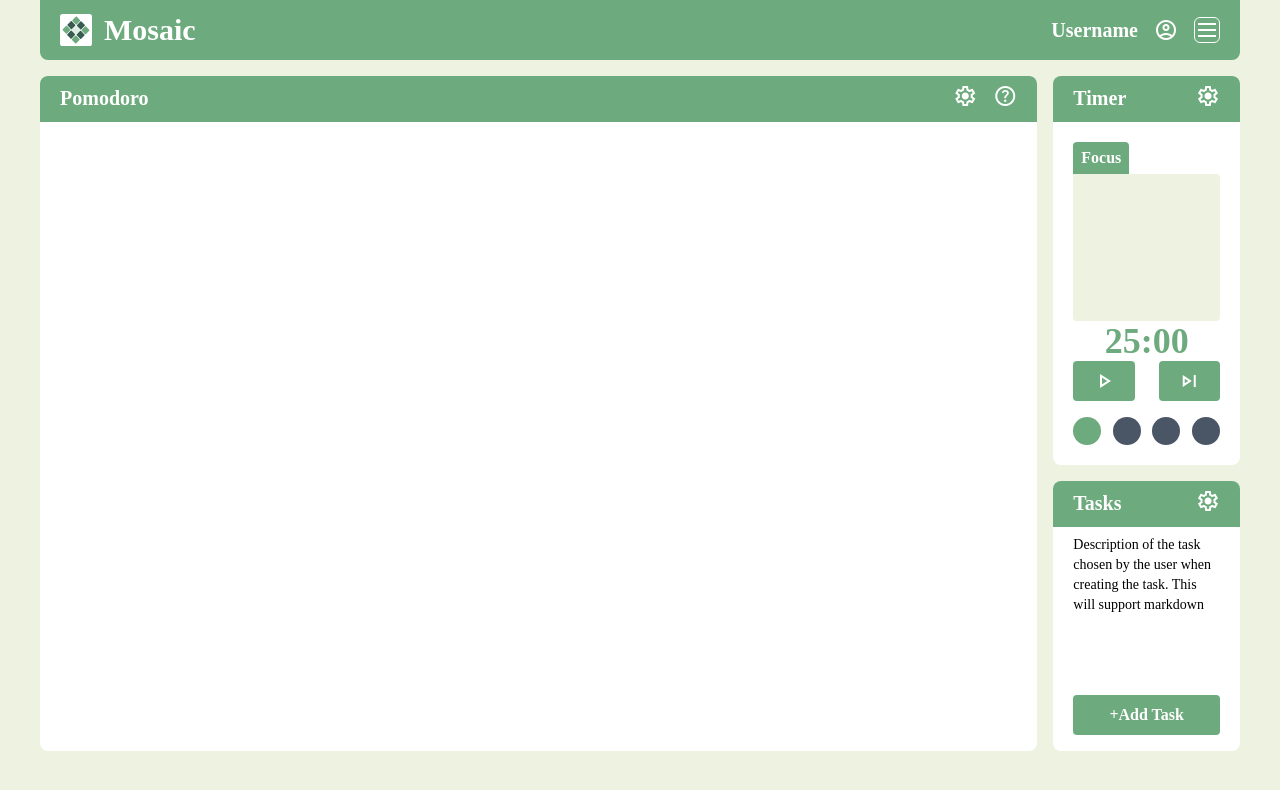
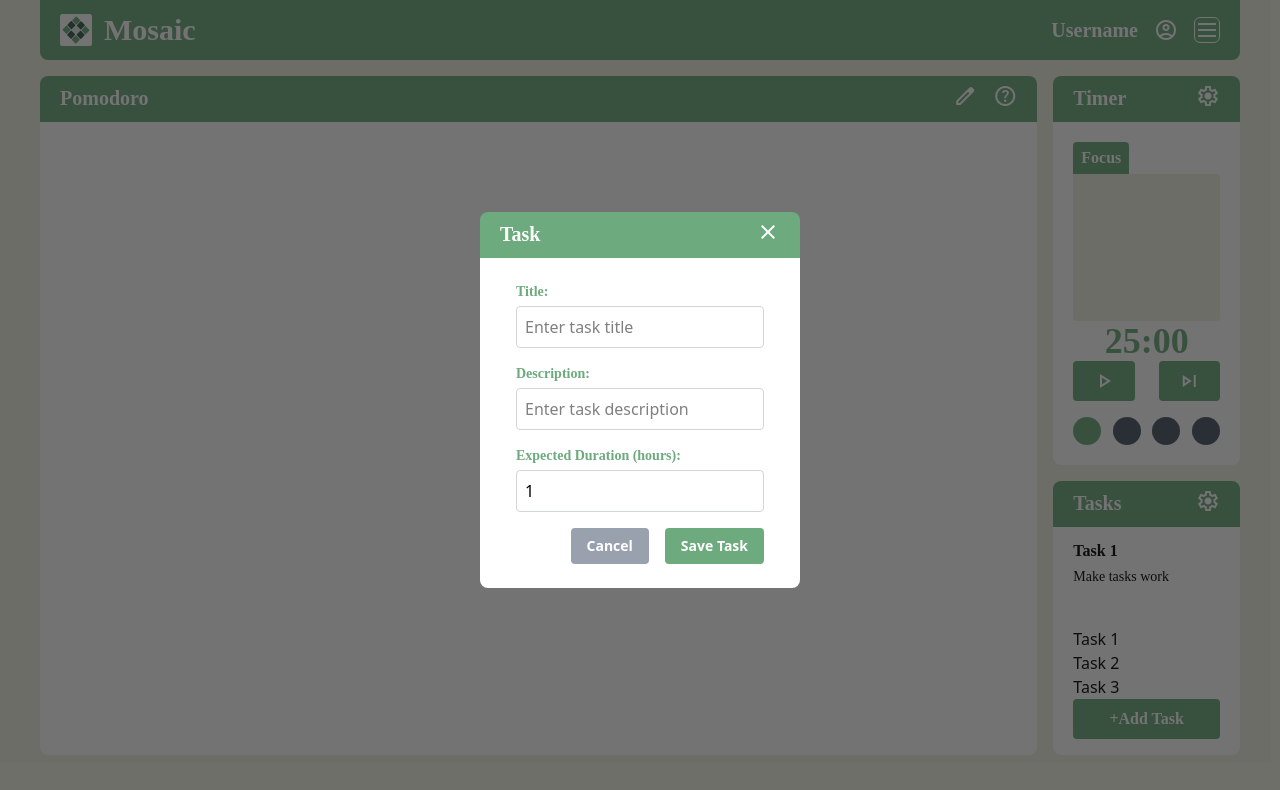
Before and after one commit to Gabriel-S-Paiva/mosaic, a Vue app: page / in a window 1280 px wide. Both pictures are taken after a click on the button "+Add Task". Shown: the top 790 px of the page. Built offline with nearby package versions, Linux system fonts and the light colour scheme.

Commit message:
TOFIX: changing the timer settings breaks the timer Refactor Sandbox, Tasks, and Timer components; update Sandbox to remove settings modal and implement edit functionality; enhance Tasks with task management features and add task modal; improve Timer settings form for better user experience.

```diff
--- a/src/components/Sandbox.vue
+++ b/src/components/Sandbox.vue
@@ -2,11 +2,11 @@
 import { ref } from 'vue';
 import Modal from "./Modal.vue";
 
-const isSettingsOpen = ref(false);
+const editMode = ref(false);
 const isHelpOpen = ref(false);
 
-const openSettings = () => {
-    isSettingsOpen.value = true;
+const startEdit = () => {
+    editMode.value = true
 };
 const openHelp = () => {
     isHelpOpen.value = true;
@@ -20,8 +20,8 @@ const openHelp = () => {
                 Pomodoro
             </h2>
             <div class="flex gap-4">
-                <button @click="openSettings">
-                    <span class="material-symbols-outlined text-white">settings</span>
+                <button @click="startEdit">
+                    <span class="material-symbols-outlined text-white">edit</span>
                 </button>
                 <button @click="openHelp">
                     <span class="material-symbols-outlined text-white">help</span>
@@ -35,9 +35,4 @@ const openHelp = () => {
     <Modal v-if="isHelpOpen" :title="'Help'" @close="isHelpOpen = false">
         <p>hello im help</p>
     </Modal>
-    <Modal v-if="isSettingsOpen" :title="'Settings'" @close="isSettingsOpen = false">
-        <form>
-
-        </form>
-    </Modal>
 </template>
--- a/src/components/Tasks.vue
+++ b/src/components/Tasks.vue
@@ -1,5 +1,45 @@
 <script setup lang="ts">
+import { ref } from 'vue'
+import Modal from './Modal.vue'
 
+const settingsModal = ref(false)
+const addTaskModal = ref(false)
+const tasks = [
+  {
+    title: 'Task 1',
+    description:'Make tasks work',
+    finished:false,
+    time:1,
+    estimatedTime:4
+  },
+  {
+    title: 'Task 2',
+    description:String,
+    finished:Boolean,
+    time:Number,
+    investedTime:Number
+  },
+  {
+    title: 'Task 3',
+    description:String,
+    finished:Boolean,
+    time:Number,
+    investedTime:Number
+  }
+]
+const newTask = {
+  title:null,
+  description:null,
+  finished:false,
+  time:0,
+  estimatedTime:1
+}
+const openSettings = () => {
+  settingsModal.value = true;
+}
+const openAddTask = () => {
+  addTaskModal.value = true;
+}
 </script>
 <template>
   <div class="px-5 py-2 bg-primary rounded-t-lg flex justify-between">
@@ -7,24 +47,80 @@
         Tasks
     </h2>
     <div class="flex gap-4">
-        <button @click="">
+        <button @click="openSettings">
             <span class="material-symbols-outlined text-white">settings</span>
         </button>
     </div>
   </div>
   <div class="px-5 py-2">
+    <h3 class="text-base font-bold font-['Switzer'] py-1">
+      {{ tasks[0].title }}
+    </h3>
     <p class="text-sm font-normal font-['Switzer']">
-      <!-- Delete Content after -->
-      Description of the task chosen by the user when creating the task. This will support markdown
+      {{ tasks[0].description }}
     </p>
     <div class="p-5 relative">
       <!--  Progress Bar -->
     </div>
-    <div class="p-5">
-        <ul> <!-- v-for="value in source" -->
-        <!-- Subtasks -->
+    <div>
+        <ul>
+          <li  v-for="task in tasks">
+            {{ task.title }}
+          </li>
         </ul>
     </div>
-    <button class="w-full h-10 mb-2 rounded bg-primary text-white text-base font-bold font-['Switzer']">+Add Task</button>
+    <button class="w-full h-10 mb-2 rounded bg-primary text-white text-base font-bold font-['Switzer']" @click="openAddTask">+Add Task</button>
   </div>
+  <Modal v-if="settingsModal" :title="'Tasks'" @close="settingsModal = false">
+
+  </Modal>
+  <Modal v-if="addTaskModal" :title="'Task'" @close="addTaskModal = false">
+        <form class="flex flex-col gap-4 p-4">
+      <div class="flex flex-col gap-1">
+        <label for="title" class="text-sm font-bold text-primary font-['Switzer']">Title:</label>
+        <input
+          id="title"
+          type="text"
+          v-model="newTask.title"
+          class="w-full p-2 border border-gray-300 rounded focus:outline-none focus:ring-2 focus:ring-primary"
+          placeholder="Enter task title"
+        />
+      </div>
+      <div class="flex flex-col gap-1">
+        <label for="description" class="text-sm font-bold text-primary font-['Switzer']">Description:</label>
+        <input
+          id="description"
+          type="text"
+          v-model="newTask.description"
+          class="w-full p-2 border border-gray-300 rounded focus:outline-none focus:ring-2 focus:ring-primary"
+          placeholder="Enter task description"
+        />
+      </div>
+      <div class="flex flex-col gap-1">
+        <label for="time" class="text-sm font-bold text-primary font-['Switzer']">Expected Duration (hours):</label>
+        <input
+          id="time"
+          type="number"
+          v-model="newTask.estimatedTime"
+          class="w-full p-2 border border-gray-300 rounded focus:outline-none focus:ring-2 focus:ring-primary"
+          placeholder="Enter estimated time"
+        />
+      </div>
+      <div class="flex justify-end gap-4">
+        <button
+          type="button"
+          class="px-4 py-2 text-sm font-bold text-white bg-gray-400 rounded hover:bg-gray-500"
+          @click="$emit('close')"
+        >
+          Cancel
+        </button>
+        <button
+          type="submit"
+          class="px-4 py-2 text-sm font-bold text-white bg-primary rounded"
+        >
+          Save Task
+        </button>
+      </div>
+    </form>
+  </Modal>
 </template>
--- a/src/components/Timer.vue
+++ b/src/components/Timer.vue
@@ -115,28 +115,79 @@
         </div>
     </div>
     <Modal v-if="timerSettings" :title="'Timer'" @close="timerSettings = false">
-        <form class="w-full flex flex-col gap-1 p-3" @submit.prevent>
-            <label class="text-base font-['Switzer']">Focus time (min):</label>
-            <input class="outline-2 focus:outline-primary focus:outline-4 rounded p-1 " type="number" :value="Math.floor(draftConfig.focus/60)"/>
-            <label class="text-base font-['Switzer']">Break time (min):</label>
-            <input class="outline-2 focus:outline-primary focus:outline-4 rounded p-1 " type="number" :value="Math.floor(draftConfig.break/60)"/>
-            <label class="text-base font-['Switzer']">Long break time (min):</label>
-            <input class="outline-2 focus:outline-primary focus:outline-4 rounded p-1 " type="number" :value="Math.floor(draftConfig.longBreak/60)"/>
-            <label class="text-base font-['Switzer']">Number of Breaks:</label>
-            <input class="outline-2 focus:outline-primary focus:outline-4 rounded p-1 " type="number" :value="Math.floor(draftConfig.nBreak/60)"/>
-            <label class="text-base font-['Switzer']">Pomodoro Goal::</label>
-            <input class="outline-2 focus:outline-primary focus:outline-4 rounded p-1 " type="number" :value="Math.floor(draftConfig.goal/60)">
-            <div class="w-full flex gap-2 pt-4">
+      <form class="w-full flex flex-col gap-4 p-4 bg-white rounded-lg" @submit.prevent>
+        <!-- Focus Time -->
+        <div class="flex flex-col gap-1">
+          <label for="focus-time" class="text-sm font-bold text-primary font-['Switzer']">Focus time (min):</label>
+          <input
+            id="focus-time"
+            type="number"
+            v-model="draftConfig.focus"
+            class="w-full p-2 border border-gray-300 rounded focus:outline-none focus:ring-2 focus:ring-primary"
+            placeholder="Enter focus time"
+          />
+        </div>
+
+        <!-- Break Time -->
+        <div class="flex flex-col gap-1">
+          <label for="break-time" class="text-sm font-bold text-primary font-['Switzer']">Break time (min):</label>
+          <input
+            id="break-time"
+            type="number"
+            v-model="draftConfig.break"
+            class="w-full p-2 border border-gray-300 rounded focus:outline-none focus:ring-2 focus:ring-primary"
+            placeholder="Enter break time"
+          />
+        </div>
+
+        <!-- Long Break Time -->
+        <div class="flex flex-col gap-1">
+          <label for="long-break-time" class="text-sm font-bold text-primary font-['Switzer']">Long break time (min):</label>
+          <input
+            id="long-break-time"
+            type="number"
+            v-model="draftConfig.longBreak"
+            class="w-full p-2 border border-gray-300 rounded focus:outline-none focus:ring-2 focus:ring-primary"
+            placeholder="Enter long break time"
+          />
+        </div>
+
+        <!-- Number of Breaks -->
+        <div class="flex flex-col gap-1">
+          <label for="number-of-breaks" class="text-sm font-bold text-primary font-['Switzer']">Number of Breaks:</label>
+          <input
+            id="number-of-breaks"
+            type="number"
+            v-model="draftConfig.nBreak"
+            class="w-full p-2 border border-gray-300 rounded focus:outline-none focus:ring-2 focus:ring-primary"
+            placeholder="Enter number of breaks"
+          />
+        </div>
+
+        <!-- Pomodoro Goal -->
+        <div class="flex flex-col gap-1">
+          <label for="pomodoro-goal" class="text-sm font-bold text-primary font-['Switzer']">Pomodoro Goal:</label>
+          <input
+            id="pomodoro-goal"
+            type="number"
+            v-model="draftConfig.goal"
+            class="w-full p-2 border border-gray-300 rounded focus:outline-none focus:ring-2 focus:ring-primary"
+            placeholder="Enter pomodoro goal"
+          />
+        </div>
+
+        <!-- Buttons -->
+        <div class="flex justify-end gap-4 pt-4">
           <button
             type="button"
-                    class="w-full h-8 text-base font-['Switzer'] bg-red-300 hover:bg-red-400 outline-3 outline-red-600 p-2 rounded flex items-center justify-center"
+            class="px-4 py-2 text-sm font-bold text-white bg-gray-400 rounded hover:bg-gray-500"
             @click="timerSettings = false"
           >
             Cancelar
           </button>
           <button
             type="button"
-                    class="w-full h-8 text-base font-['Switzer'] bg-green-300 hover:bg-green-400 outline-3 outline-green-600 p-2 rounded flex items-center justify-center"
+            class="px-4 py-2 text-sm font-bold text-white bg-primary rounded"
             @click="updateConfig"
           >
             Confirmar
```
Lines whose indentation alone changed are shown as unchanged.
